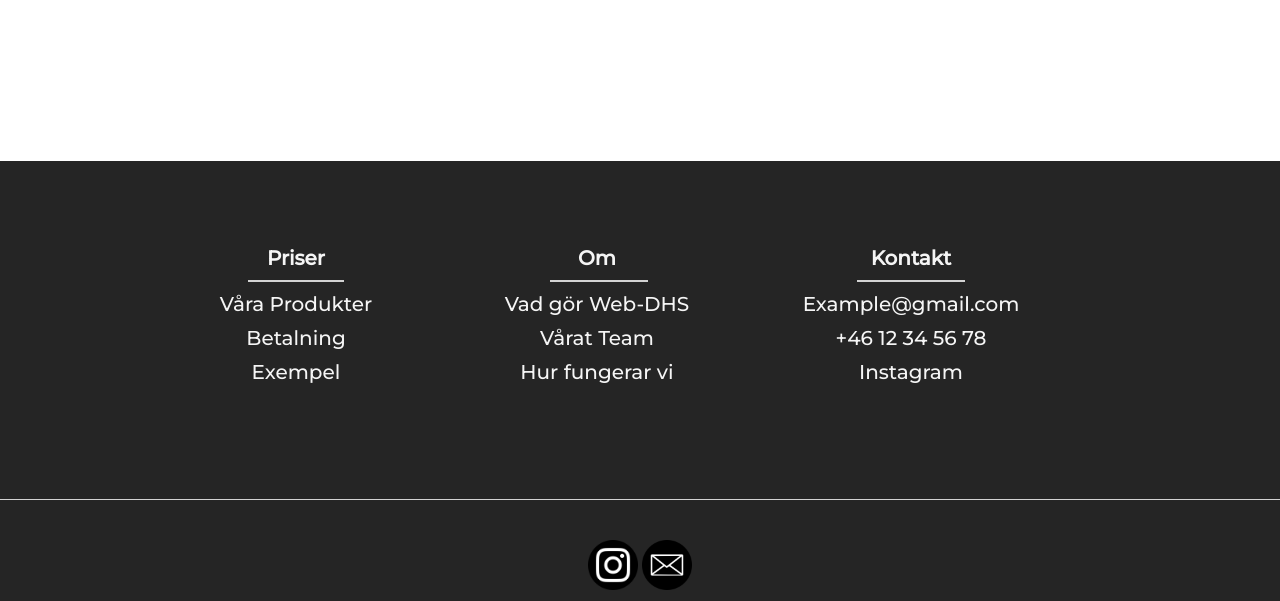
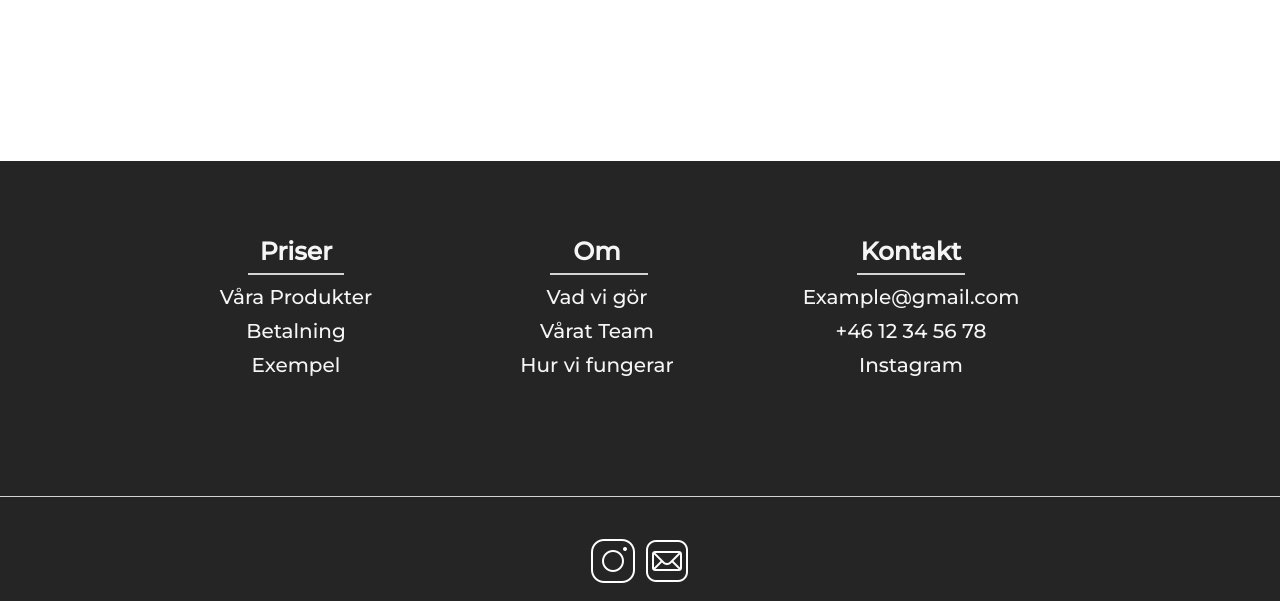
Before and after one commit to oscarskold/Hemsida-webdhs, a PHP site: page /html/Services.html in a window 1280 px wide. Shown: the part 1024-1625 px from the top of the page. Run offline with PHP 8.4, Linux system fonts and the light colour scheme.

Commit message:
Updated footer buttons

```diff
--- a/css/footer.css
+++ b/css/footer.css
@@ -4,10 +4,6 @@ footer {
     height: 440px;
     font-family: 'Montserrat';
     z-index: -1;
-}
-
-footer h2 {
-    font-size: 30px;
 }
 
 footer a {
@@ -22,11 +18,17 @@ footer a:hover {
 
 .h4a {
     font-size: 25px;
+    color: #f5f5f5;
 }
+
 
 footer li {
     padding-top: 10px;
     list-style: none;
+}
+
+footer li:hover {
+    transform: scale(1.05);
 }
 
 /* h2 {
@@ -106,6 +108,10 @@ footer hr {
     width: 50px;
     height: 50px;
     margin-top: 40px;
+}
+
+.f-social img:hover {
+    transform: scale(1.05);
 }
 
 @media screen and (max-width: 1100px) {
--- a/css/header.css
+++ b/css/header.css
@@ -16,7 +16,7 @@ nav {
     padding: 10px;
     display: flex;
     transition: 400ms ease-in-out background-color,
-            200ms ease-in-out box-shadow;
+                200ms ease-in-out box-shadow;
     align-items: center;
     justify-content: space-between;
     z-index: 1;
--- a/html/Services.html
+++ b/html/Services.html
@@ -88,25 +88,25 @@
         <div id="footer-filler">
         </div>
         <div id="footer-pricing">
-            <h2><a href="" class="h2a">Priser</a></h2>
+            <h4 class="h4a">Priser</h4>
             <hr>
             <ul>
-                <li><a href="">Våra Produkter</a></li>
+                <li><a href="Services.html">Våra Produkter</a></li>
                 <li><a href="">Betalning</a></li>
                 <li><a href="">Exempel</a></li>
             </ul>
         </div>
         <div id="footer-about">
-            <h2><a href="" class="h2a">Om</a></h2>
+            <h4 class="h4a">Om</h4>
             <hr>
             <ul>
-                <li><a href="About.html#a2">Vad gör Web-DHS</a></li>
+                <li><a href="About.html#a2">Vad vi gör</a></li>
                 <li><a href="About.html#members">Vårat Team</a></li>
-                <li><a href="">Hur fungerar vi</a></li>
+                <li><a href="About.html#a3">Hur vi fungerar</a></li>
             </ul>
         </div>
         <div id="footer-contact">
-            <h2><a href="" class="h2a">Kontakt</a></h2>
+            <h4 class="h4a">Kontakt</h4>
             <hr>
             <ul>
                 <li><a href="mailto:">Example@gmail.com</a></li>
@@ -117,8 +117,8 @@
 
         <div class="f-social">
             <hr>
-            <a href="https://www.instagram.com/webdhs.uf/" target="_blank"><img src="../img/insta2.png" alt="instagram logo"></a>
-            <a href="mailto:noah.lagerstrom@elev.ga.ntig"><img src="../img/email2.png" alt="instagram logo"></a>
+            <a href="https://www.instagram.com/webdhs.uf/" target="_blank"><img src="../img/instagram.png" alt="instagram logo"></a>
+            <a href="mailto:noah.lagerstrom@elev.ga.ntig"><img src="../img/e-mail.png" alt="instagram logo"></a>
 
         </div>
     </footer>
```
Also changed, not shown: html/About.html (+5 -5 lines), html/Homepage.html (+5 -5 lines), html/shop.html (+5 -5 lines), img/e-mail.png (added), img/instagram.png (added).
